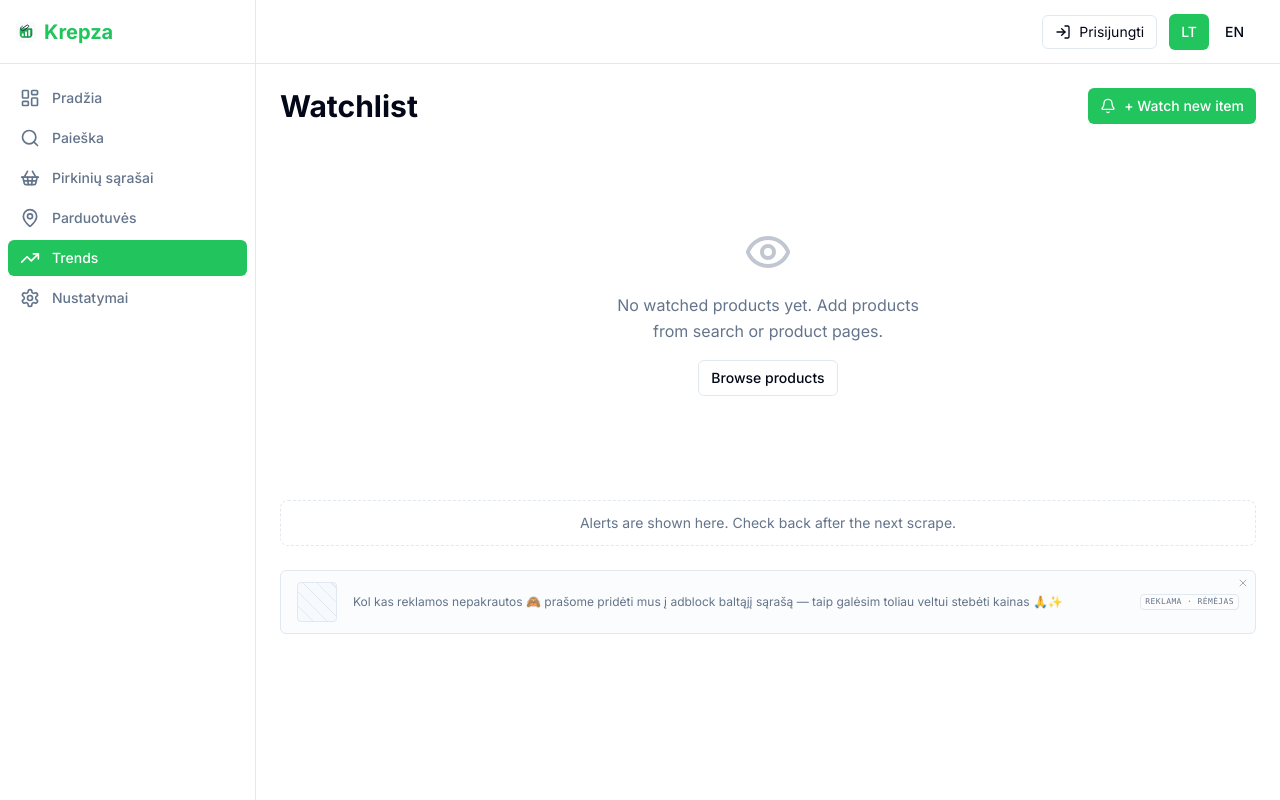
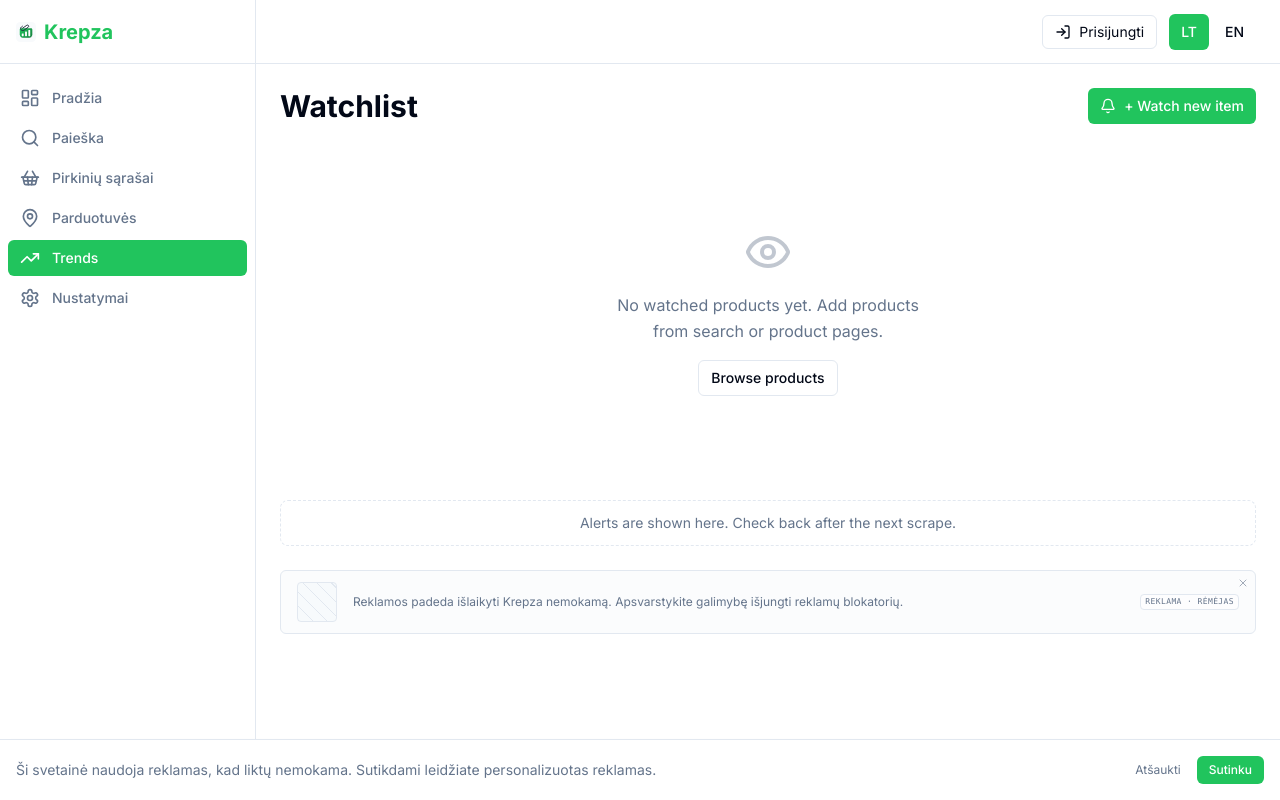
Before and after one commit to alporak/lt-grocery-master, a Next.js app in the folder packages/web/: page /watch in a window 1280 px wide. Built offline with nearby package versions, Linux system fonts and the light colour scheme; no server answers; the database is empty.

Commit message:
feat(6-1): add AdSense script loading + GDPR consent banner + env var

```diff
--- a/packages/web/src/app/layout.tsx
+++ b/packages/web/src/app/layout.tsx
@@ -1,5 +1,6 @@
 import type { Metadata } from "next";
 import { Inter } from "next/font/google";
+import Script from "next/script";
 import "./globals.css";
 import { ClientProviders } from "@/components/client-providers";
 
@@ -25,6 +26,13 @@ export default function RootLayout({
   return (
     <html lang="lt" suppressHydrationWarning>
       <body className={inter.className}>
+        {process.env.NEXT_PUBLIC_ADSENSE_ID && (
+          <Script
+            src={`https://pagead2.googlesyndication.com/pagead/js/adsbygoogle.js?client=ca-${process.env.NEXT_PUBLIC_ADSENSE_ID}`}
+            strategy="afterInteractive"
+            crossOrigin="anonymous"
+          />
+        )}
         <ClientProviders>{children}</ClientProviders>
       </body>
     </html>
--- a/packages/web/src/components/client-providers.tsx
+++ b/packages/web/src/components/client-providers.tsx
@@ -7,6 +7,7 @@ import { I18nProvider, useI18n } from "./i18n-provider";
 import { Sidebar, BottomNav } from "./navigation";
 import { LanguageSwitcher } from "./language-switcher";
 import { AuthButton } from "./auth-button";
+import { ConsentBanner } from "./consent-banner";
 
 export function ClientProviders({ children }: { children: ReactNode }) {
   const { t } = useI18n();
@@ -34,6 +35,7 @@ export function ClientProviders({ children }: { children: ReactNode }) {
           </div>
           <BottomNav />
         </div>
+        <ConsentBanner />
         </I18nProvider>
       </ThemeProvider>
     </SessionProvider>
--- /dev/null
+++ b/packages/web/src/components/consent-banner.tsx
@@ -0,0 +1,57 @@
+"use client";
+
+import { useState, useEffect } from "react";
+import { useI18n } from "./i18n-provider";
+
+export function useConsent(): boolean {
+  const [consent, setConsent] = useState(false);
+  useEffect(() => {
+    const stored = localStorage.getItem("krepza_ad_consent");
+    setConsent(stored === "1");
+  }, []);
+  return consent;
+}
+
+export function ConsentBanner() {
+  const { t } = useI18n();
+  const [visible, setVisible] = useState(false);
+
+  useEffect(() => {
+    const stored = localStorage.getItem("krepza_ad_consent");
+    if (stored === null) setVisible(true);
+  }, []);
+
+  const accept = () => {
+    localStorage.setItem("krepza_ad_consent", "1");
+    setVisible(false);
+    window.location.reload();
+  };
+
+  const dismiss = () => {
+    setVisible(false);
+  };
+
+  if (!visible) return null;
+
+  return (
+    <div className="fixed bottom-0 inset-x-0 z-50 border-t bg-card p-3 md:p-4 flex flex-col sm:flex-row items-start sm:items-center gap-3 sm:gap-4 shadow-lg">
+      <p className="text-sm text-muted-foreground flex-1">
+        {t("ads.consentText")}
+      </p>
+      <div className="flex items-center gap-2 shrink-0">
+        <button
+          onClick={dismiss}
+          className="text-xs text-muted-foreground hover:text-foreground transition-colors px-2 py-1"
+        >
+          {t("common.cancel")}
+        </button>
+        <button
+          onClick={accept}
+          className="text-xs font-medium bg-primary text-primary-foreground hover:bg-primary/90 rounded-md px-3 py-1.5 transition-colors"
+        >
+          {t("ads.consentAccept")}
+        </button>
+      </div>
+    </div>
+  );
+}
--- a/packages/web/src/messages/en.json
+++ b/packages/web/src/messages/en.json
@@ -70,8 +70,11 @@
   },
   "ads": {
     "label": "AD · sponsored",
-    "pleaseWhitelist": "No ads loaded yet 🙈 please whitelist us so we can keep tracking prices for free 🙏✨",
-    "pleaseWhitelistDesperate": "😭 adblock detected — we're dying over here, please whitelist us, we beg 🥺💀"
+    "pleaseWhitelist": "Ads help keep Krepza free. Consider disabling your adblocker.",
+    "pleaseWhitelistDesperate": "Ads help keep Krepza free. Consider disabling your adblocker.",
+    "consentText": "This site uses ads to stay free. By accepting, you allow personalized ads.",
+    "consentAccept": "Accept",
+    "adblockNotice": "Ads help keep Krepza free. Consider disabling your adblocker."
   },
   "dashboard": {
     "title": "Dashboard",
--- a/packages/web/src/messages/lt.json
+++ b/packages/web/src/messages/lt.json
@@ -70,8 +70,11 @@
   },
   "ads": {
     "label": "REKLAMA · rėmėjas",
-    "pleaseWhitelist": "Kol kas reklamos nepakrautos 🙈 prašome pridėti mus į adblock baltąjį sąrašą — taip galėsim toliau veltui stebėti kainas 🙏✨",
-    "pleaseWhitelistDesperate": "😭 adblock įjungtas — mes mirštame, prašome išjungti, maldaujam 🥺💀"
+    "pleaseWhitelist": "Reklamos padeda išlaikyti Krepza nemokamą. Apsvarstykite galimybę išjungti reklamų blokatorių.",
+    "pleaseWhitelistDesperate": "Reklamos padeda išlaikyti Krepza nemokamą. Apsvarstykite galimybę išjungti reklamų blokatorių.",
+    "consentText": "Ši svetainė naudoja reklamas, kad liktų nemokama. Sutikdami leidžiate personalizuotas reklamas.",
+    "consentAccept": "Sutinku",
+    "adblockNotice": "Reklamos padeda išlaikyti Krepza nemokamą. Apsvarstykite galimybę išjungti reklamų blokatorių."
   },
   "dashboard": {
     "title": "Pradžia",
```
Also changed, not shown: 1 other file (tests, documents, lock files or other folders).
